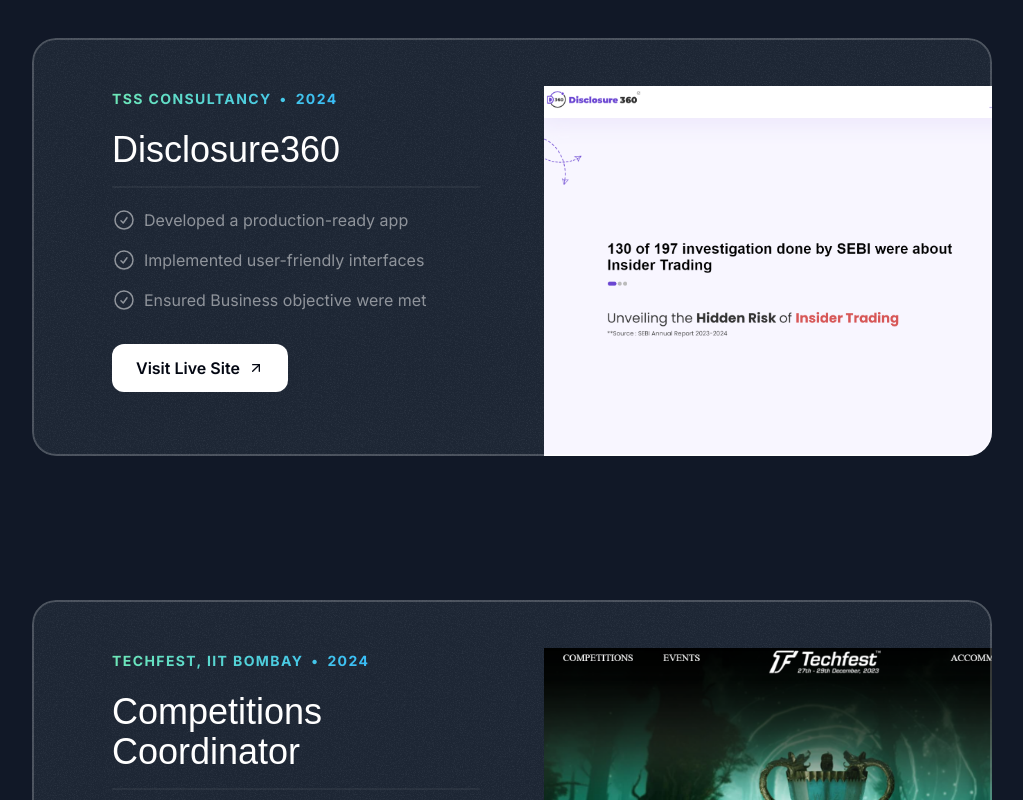
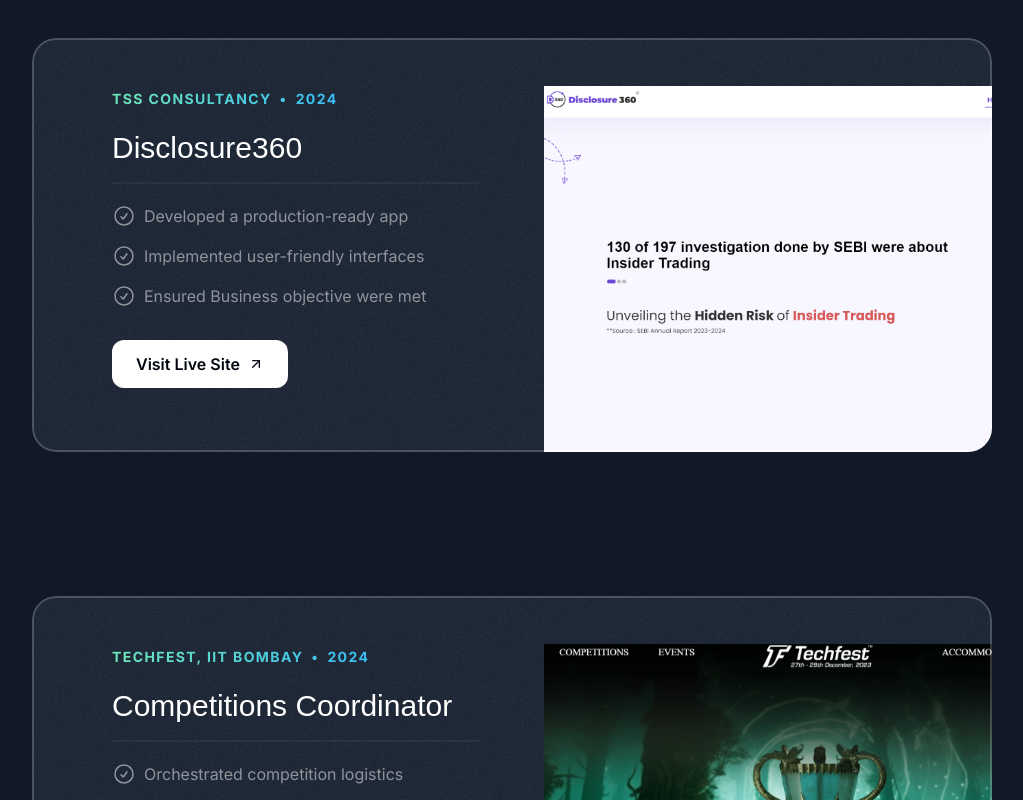
Before and after one commit to devambarbhaya/starter, a Next.js app: page / in a window 1280 px wide. Shown: the part 1260-2060 px from the top of the page, without its empty margins (128-1151 px from the left). Built offline with nearby package versions, Linux system fonts and the light colour scheme; a web font is replaced by a local one.

Commit message:
add Projects Changes

```diff
--- a/src/sections/Projects.tsx
+++ b/src/sections/Projects.tsx
@@ -115,7 +115,7 @@ export const ProjectsSection = ({ id }: ProjectsProps) => {
                       <span>&bull;</span>
                       <span>{project.year}</span>
                     </div>
-                    <h3 className="font-serif text-2xl mt-2 md:mt-5 md:text-4xl">
+                    <h3 className="font-serif text-2xl mt-2 md:mt-5 md:text-3xl">
                       {project.title}
                     </h3>
                     <hr className="border-t-2 border-white/5 mt-4" />
```
Also changed, not shown: src/assets/techfest.png.
